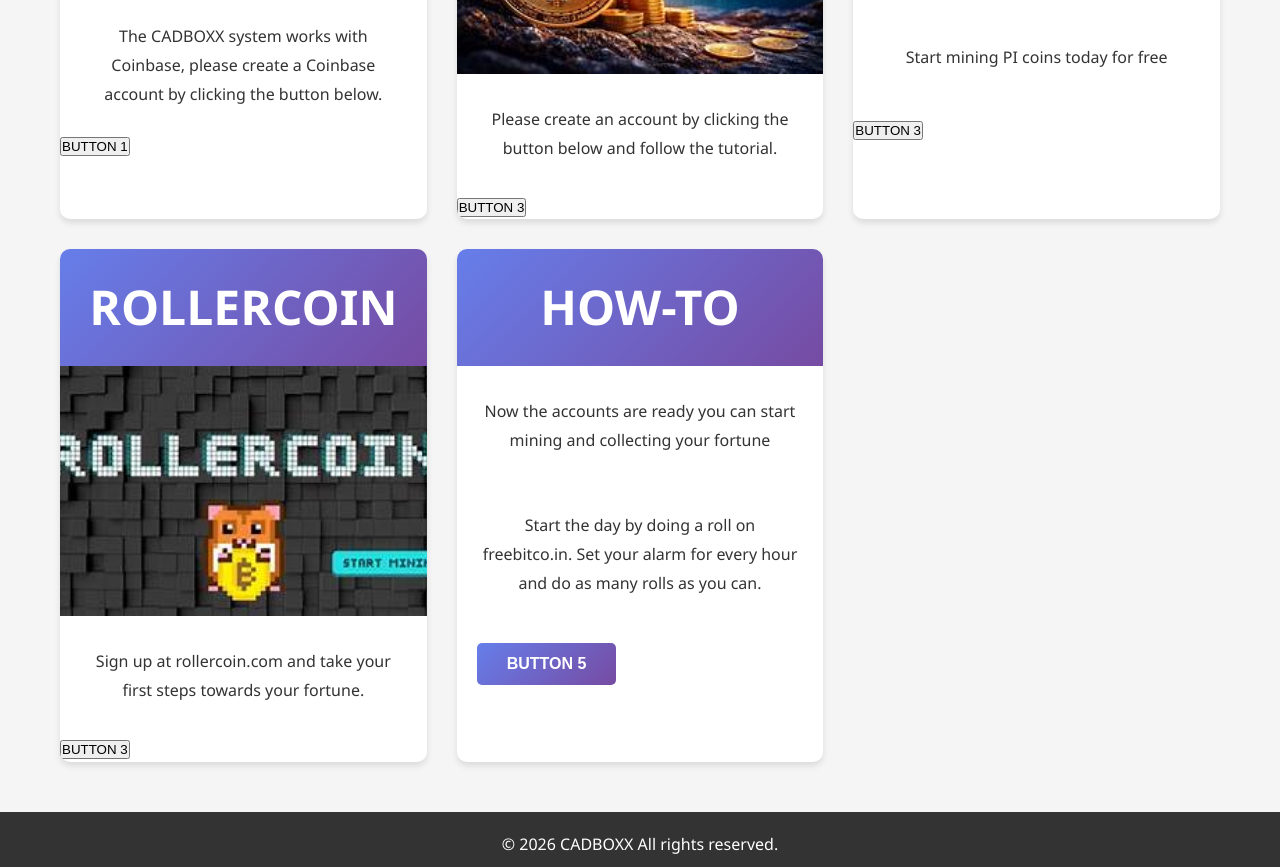
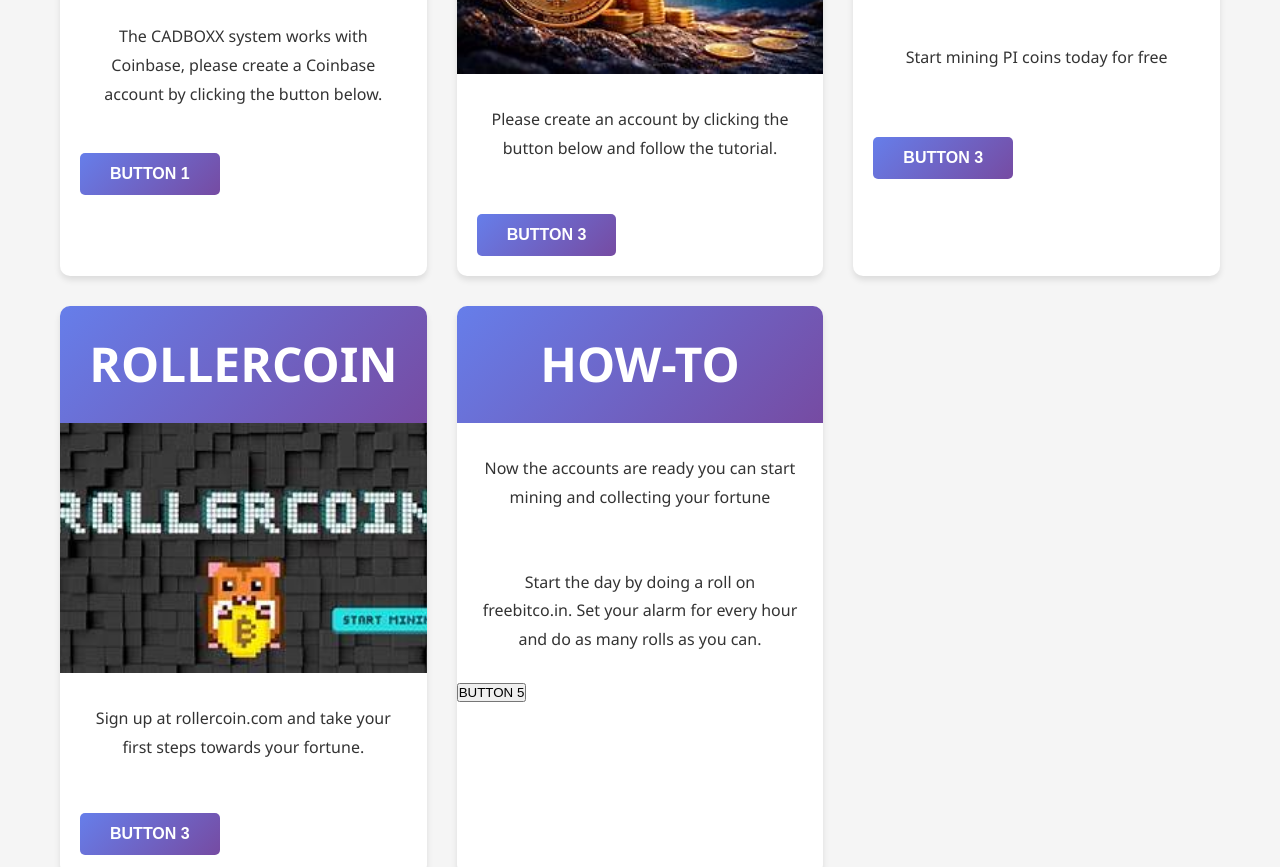
Before and after one commit to ch0senn/workers, a plain HTML site: page site/index.html in a window 1280 px wide. Shown: the part 592-1459 px from the top of the page. Drawn offline with Linux system fonts and the light colour scheme.

Commit message:
Change button classes for consistency

```diff
--- a/site/index.html
+++ b/site/index.html
@@ -226,7 +226,7 @@
                 <div class="text-box">
                     <p>The CADBOXX system works with Coinbase, please create a Coinbase account by clicking the button below.</p>
                 </div>
-                <button class="button"  target="_blank" href="https://coinbase.com/join/YUU4N2L?src=referral-link" >BUTTON 1</button>
+                <button class="cta-button"  target="_blank" href="https://coinbase.com/join/YUU4N2L?src=referral-link" >BUTTON 1</button>
             </div>
 
             <!-- Section 2 -->
@@ -238,7 +238,7 @@
                 <div class="text-box">
                     <p>Please create an account by clicking the button below and follow the tutorial.</p>
                 </div>
-                <button class="button" target="_blank" href="https://freebitco.in">BUTTON 3</button>
+                <button class="cta-button" target="_blank" href="https://freebitco.in">BUTTON 3</button>
             </div>
 
             <!-- Section 3 -->
@@ -250,7 +250,7 @@
                 <div class="text-box">
                     <p>Start mining PI coins today for free</p>
                 </div>
-                <button class="button" target="_blank" href="https://minepi.com">BUTTON 3</button>
+                <button class="cta-button" target="_blank" href="https://minepi.com">BUTTON 3</button>
             </div>
 
             <!-- Section 4 -->
@@ -262,7 +262,7 @@
                 <div class="text-box">
                     <p>Sign up at rollercoin.com and take your first steps towards your fortune.</p>
                 </div>
-                <button class="button" target="_blank" href="https://rollercoin.com">BUTTON 3</button>
+                <button class="cta-button" target="_blank" href="https://rollercoin.com">BUTTON 3</button>
             </div>
 
 			 <!-- Section 5-->
@@ -274,7 +274,7 @@
                 <div class="text-box">
                     <p>Start the day by doing a roll on freebitco.in. Set your alarm for every hour and do as many rolls as you can.</p>
                 </div>
-                <button class="cta-button" onclick="handleClick(5)">BUTTON 5</button>
+                <button class="btn btn-large" onclick="handleClick(5)">BUTTON 5</button>
             </div>
         </div>
     </div>
```
